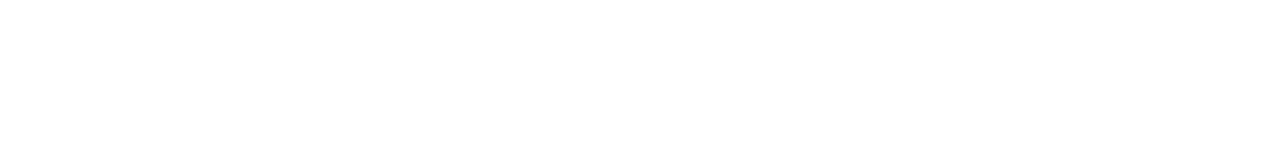
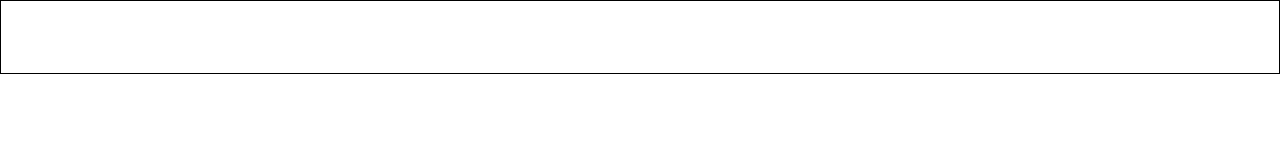
Before and after one commit to 0-0Commando/serill, a plain HTML site: page index.html in a window 1280 px wide. Drawn offline with nearby package versions, Linux system fonts and the light colour scheme; files that its build step writes are made by us from their sources.

Commit message:
header started

```diff
--- /dev/null
+++ b/assets/css/header.css
@@ -0,0 +1,5 @@
+.header {
+    width: 100%;
+    height: 74px;
+    border: 1px solid black;
+}
--- a/assets/sass/style.scss
+++ b/assets/sass/style.scss
@@ -1 +1,6 @@
 @import url('https://fonts.googleapis.com/css2?family=Open+Sans:wght@300&family=Poppins:ital,wght@0,400;0,700;1,200&display=swap');
+* {
+    margin: 0;
+    padding: 0;
+    box-sizing: border-box;
+}
--- a/index.html
+++ b/index.html
@@ -5,7 +5,8 @@
     <meta http-equiv="X-UA-Compatible" content="IE=edge">
     <meta name="viewport" content="width=device-width, initial-scale=1.0">
     <title>Document</title>
-    <link rel="stylesheet" href="assets/style.css">
+    <link rel="stylesheet" href="assets/css/header.css">
+    <link rel="stylesheet" href="assets/sass/style.css">
 </head>
 
 <body>
@@ -23,5 +24,4 @@
     </div>
 
 </body>
-
 </html>
```
Also changed, not shown: assets/css/style.css (deleted), assets/sass/style.css (added), 1 other file.
